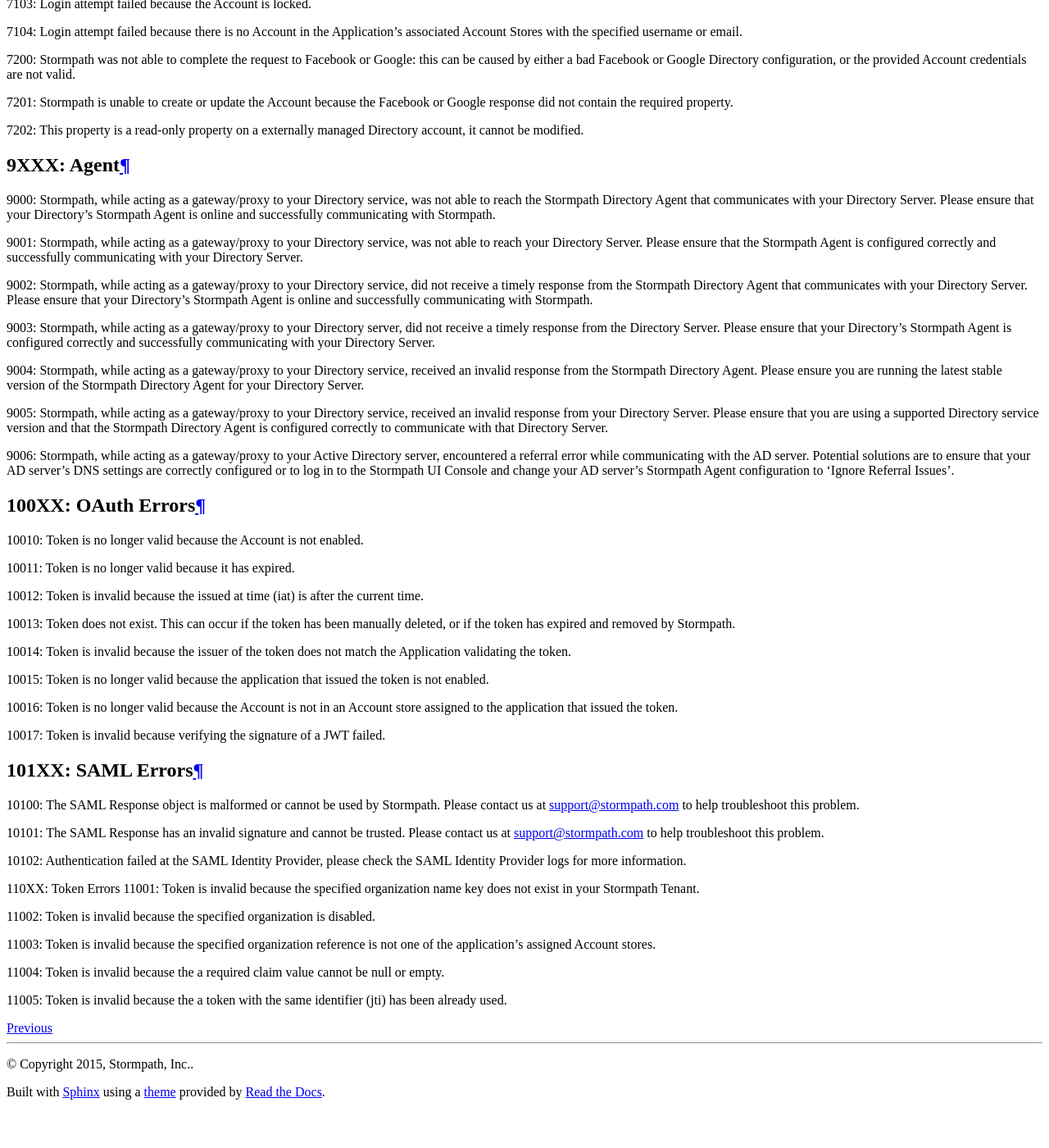
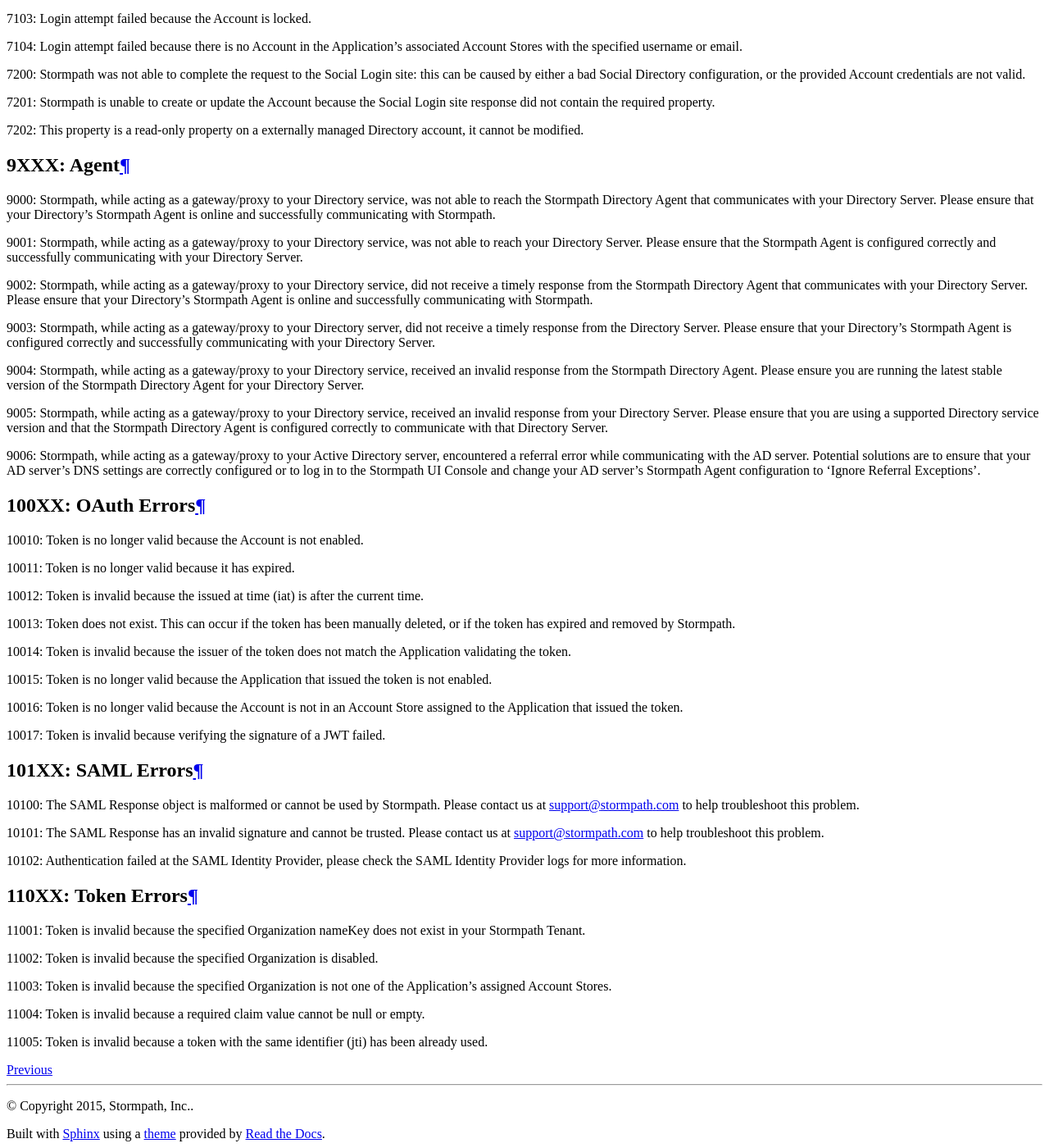
Before and after one commit to stormpath/stormpath-documentation, a Sphinx documentation site: the page built from source/errors.rst, in a window 1280 px wide and 1400 px high, scrolled down 2767 px. Shown: the whole window at 82% size. Built offline with Sphinx 7.4.7 and the Read the Docs theme 2.0.0, drawn with Linux system fonts in a browser that asks for light colours; before the commit the page ends 4116 px from its top, so only the background shows below that; some of the changed text lies outside the part shown.

Commit message:
Finished fixing language for now

```diff
--- a/source/errors.rst
+++ b/source/errors.rst
@@ -105,12 +105,12 @@
 
 5112: Specifying a Group as a defaultGroupStore is not currently supported.
 
-5114: The specified Account store reference is invalid.
+5114: The specified Account Store reference is invalid.
 
 6XXX: Directory
 ===============
 
-6100: The Directory does not allow creation of new accounts or Groups.
+6100: This Directory does not allow creation of new Accounts or Groups.
 
 6101: The Account’s Directory is not enabled for the verification email workflow.
 
@@ -131,9 +131,9 @@
 
 7104: Login attempt failed because there is no Account in the Application’s associated Account Stores with the specified username or email.
 
-7200: Stormpath was not able to complete the request to Facebook or Google: this can be caused by either a bad Facebook or Google Directory configuration, or the provided Account credentials are not valid.
+7200: Stormpath was not able to complete the request to the Social Login site: this can be caused by either a bad Social Directory configuration, or the provided Account credentials are not valid.
 
-7201: Stormpath is unable to create or update the Account because the Facebook or Google response did not contain the required property.
+7201: Stormpath is unable to create or update the Account because the Social Login site response did not contain the required property.
 
 7202: This property is a read-only property on a externally managed Directory account, it cannot be modified.
 
@@ -152,7 +152,7 @@
 
 9005: Stormpath, while acting as a gateway/proxy to your Directory service, received an invalid response from your Directory Server. Please ensure that you are using a supported Directory service version and that the Stormpath Directory Agent is configured correctly to communicate with that Directory Server.
 
-9006: Stormpath, while acting as a gateway/proxy to your Active Directory server, encountered a referral error while communicating with the AD server. Potential solutions are to ensure that your AD server’s DNS settings are correctly configured or to log in to the Stormpath UI Console and change your AD server’s Stormpath Agent configuration to ‘Ignore Referral Issues’.
+9006: Stormpath, while acting as a gateway/proxy to your Active Directory server, encountered a referral error while communicating with the AD server. Potential solutions are to ensure that your AD server's DNS settings are correctly configured or to log in to the Stormpath UI Console and change your AD server's Stormpath Agent configuration to ‘Ignore Referral Exceptions’.
 
 100XX: OAuth Errors
 ===================
@@ -167,9 +167,9 @@
 
 10014: Token is invalid because the issuer of the token does not match the Application validating the token.
 
-10015: Token is no longer valid because the application that issued the token is not enabled.
+10015: Token is no longer valid because the Application that issued the token is not enabled.
 
-10016: Token is no longer valid because the Account is not in an Account store assigned to the application that issued the token.
+10016: Token is no longer valid because the Account is not in an Account Store assigned to the Application that issued the token.
 
 10017: Token is invalid because verifying the signature of a JWT failed.
 
@@ -183,12 +183,18 @@
 10102: Authentication failed at the SAML Identity Provider, please check the SAML Identity Provider logs for more information.
 
 110XX: Token Errors
-11001: Token is invalid because the specified organization name key does not exist in your Stormpath Tenant.
+===================
 
-11002: Token is invalid because the specified organization is disabled.
+.. todo::
 
-11003: Token is invalid because the specified organization reference is not one of the application’s assigned Account stores.
+  I don't see why these are called "Token" errors and not "Organization" errors, since 100xx errors aren't called "Token errors".
 
-11004: Token is invalid because the a required claim value cannot be null or empty.
+11001: Token is invalid because the specified Organization nameKey does not exist in your Stormpath Tenant.
 
-11005: Token is invalid because the a token with the same identifier (jti) has been already used.
+11002: Token is invalid because the specified Organization is disabled.
+
+11003: Token is invalid because the specified Organization is not one of the Application’s assigned Account Stores.
+
+11004: Token is invalid because a required claim value cannot be null or empty.
+
+11005: Token is invalid because a token with the same identifier (jti) has been already used.
```
Also changed, not shown: other parts of source/errors.rst (+2 -2 lines).
